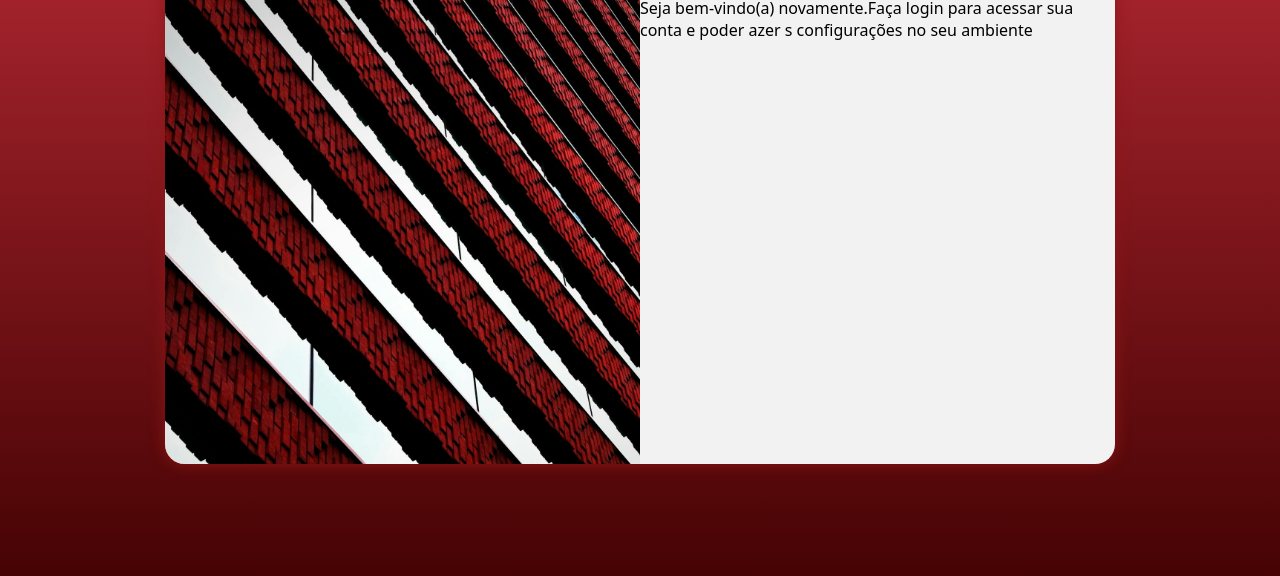
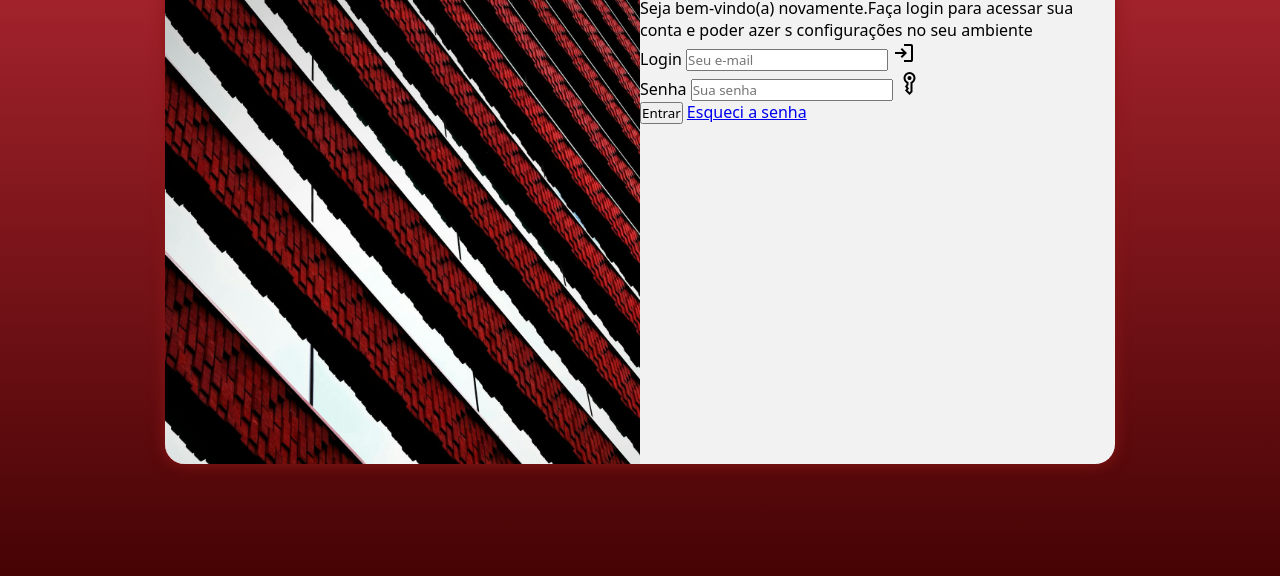
Before and after one commit to andredourado08/Projeto-login, a plain HTML site: page index.html in a window 1280 px wide. Shown: the part 186-762 px from the top of the page. Drawn offline with Linux system fonts and the light colour scheme.

Commit message:
Update index.html

```diff
--- a/index.html
+++ b/index.html
@@ -17,7 +17,19 @@
                 <h1>Login</h1>
                 <p>Seja bem-vindo(a) novamente.Faça login para acessar sua conta e poder azer s configurações no seu ambiente </p>
                 <form action="login.php" method="post">
-                    <label for=""></label>
+                    <div class="campo">
+                        <label for="ilogin">Login</label>
+                        <input type="email" name="login" id="ilogin" placeholder="Seu e-mail" required maxlength="30">
+                        <svg xmlns="http://www.w3.org/2000/svg" height="24px" viewBox="0 -960 960 960" width="24px" fill="#000000"><path d="M480-120v-80h280v-560H480v-80h280q33 0 56.5 23.5T840-760v560q0 33-23.5 56.5T760-120H480Zm-80-160-55-58 102-102H120v-80h327L345-622l55-58 200 200-200 200Z"/></svg>
+                    </div>
+                    <div class="campo">
+                        <label for="isenha">Senha</label>
+                        <input type="password" name="senha" id="isenha" placeholder="Sua senha" required minlength="8" maxlength="30">
+                      <svg xmlns="http://www.w3.org/2000/svg" height="24px" viewBox="0 -960 960 960" width="24px" fill="#000000"><path d="M443.5-736.5Q467-760 500-760t56.5 23.5Q580-713 580-680t-23.5 56.5Q533-600 500-600t-56.5-23.5Q420-647 420-680t23.5-56.5ZM500 0 320-180l60-80-60-80 60-85v-47q-54-32-87-86.5T260-680q0-100 70-170t170-70q100 0 170 70t70 170q0 67-33 121.5T620-472v352L500 0ZM340-680q0 56 34 98.5t86 56.5v125l-41 58 61 82-55 71 75 75 40-40v-371q52-14 86-56.5t34-98.5q0-66-47-113t-113-47q-66 0-113 47t-47 113Z"/></svg>
+                    </div>
+
+                    <input type="submit" value="Entrar">
+                    <a href="#">Esqueci a senha</a>
                 </form>
             </div>
         </section>
```
